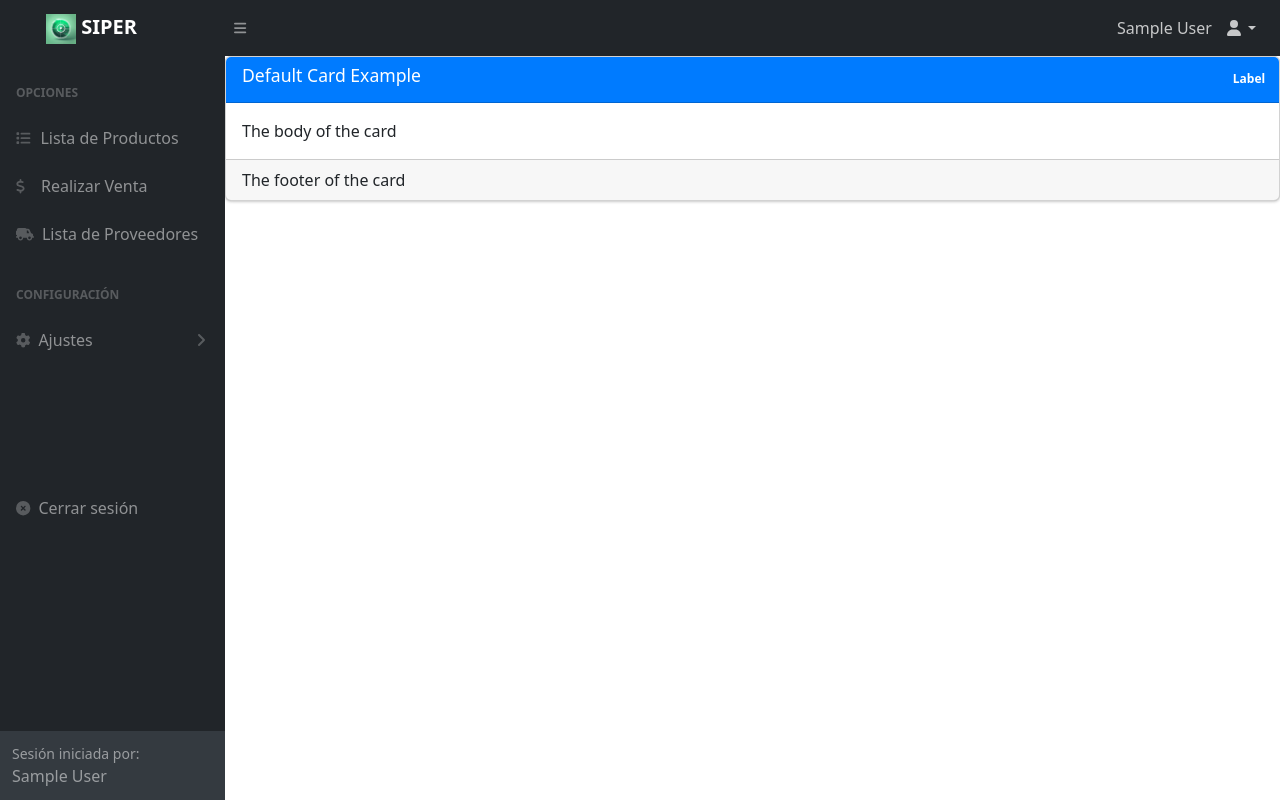
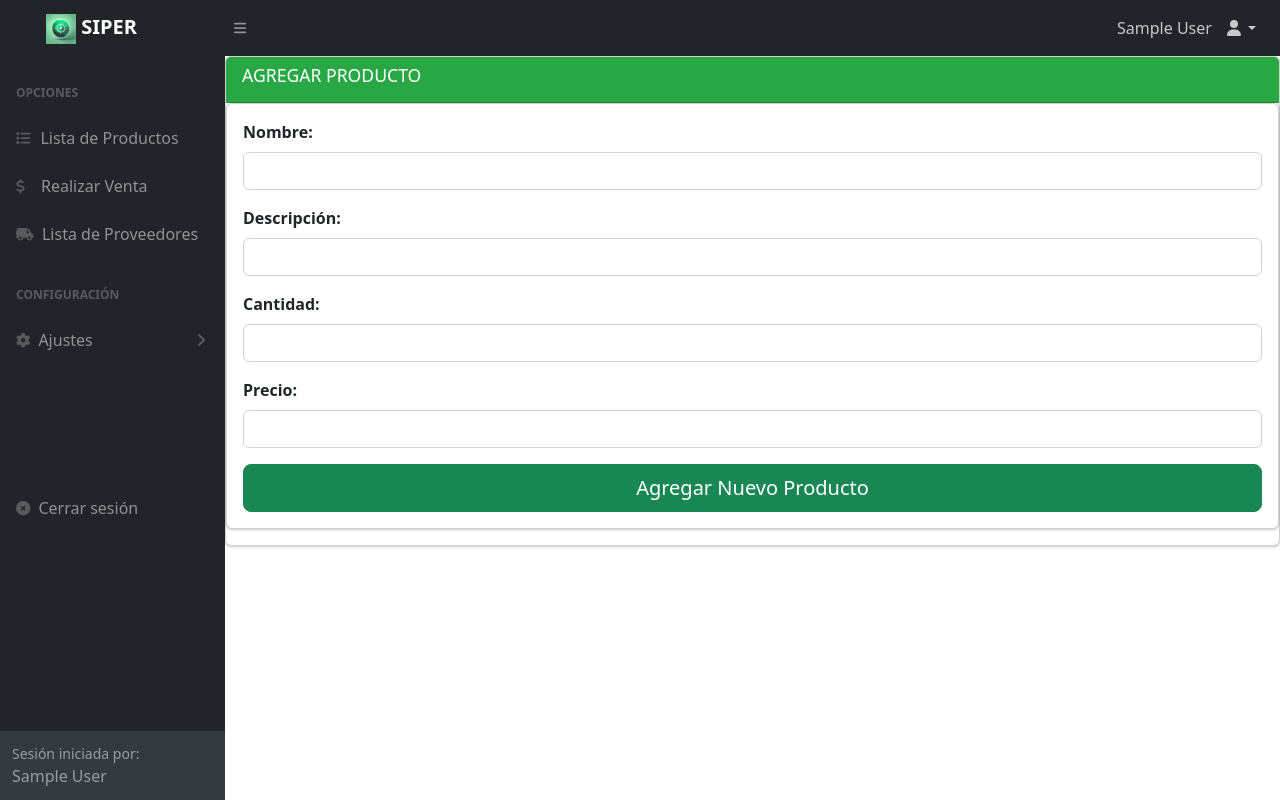
Before and after one commit to JTorresy97/SIPER-1, a PHP site: page /form_agregar.php in a window 1280 px wide. Run offline with PHP 8.4, Linux system fonts and the light colour scheme; the visitor is signed in with stand-in values (Sample User, id 1); data that the repository does not hold is empty; some libraries are stand-ins or nearby versions.

Commit message:
agregación de formulario para agregar nuevos productos y actualización del listado

```diff
--- a/form_agregar.php
+++ b/form_agregar.php
@@ -5,31 +5,38 @@ require 'controlpanel.php';
 
 ?>
 
-
 <div id="layoutSidenav">
     <div id="layoutSidenav_content">
         <main>
-        <div class="card card-primary">
-            <div class="card-header">
-                <h3 class="card-title">Default Card Example</h3>
-                <div class="card-tools">
-                    <!-- Buttons, labels, and many other things can be placed here! -->
-                    <!-- Here is a label for example -->
-                    <span class="badge badge-primary">Label</span>
+            <div class="card card-success">
+                <div class="card-header">
+                    <h3 class="card-title">AGREGAR PRODUCTO</h3>
                 </div>
-                <!-- /.card-tools -->
+
+                <div class="card card-success">
+                    <div class="card-body">
+                        <form action="productos.php" method="POST">
+                            <div class="mb-3">
+                                <label for="nombre" class="form-label">Nombre:</label>
+                                <input type="text" class="form-control" name="nombre" required>
+                            </div>
+                            <div class="mb-3">
+                                <label for="descripcion" class="form-label">Descripción:</label>
+                                <input type="text" class="form-control" name="descripcion" required>
+                            </div>
+                            <div class="mb-3">
+                                <label for="cantidad" class="form-label">Cantidad:</label>
+                                <input type="number" class="form-control" name="cantidad" required>
+                            </div>
+                            <div class="mb-3">
+                                <label for="precio" class="form-label">Precio:</label>
+                                <input type="number" class="form-control" name="precio" required>
+                            </div>
+                            <button type="submit" class="btn btn-success btn-lg btn-block">Agregar Nuevo Producto</button>
+                        </form>
+                    </div>
+                </div>
             </div>
-            <!-- /.card-header -->
-            <div class="card-body">
-                The body of the card
-            </div>
-            <!-- /.card-body -->
-            <div class="card-footer">
-                The footer of the card
-            </div>
-            <!-- /.card-footer -->
-        </div>
-        <!-- /.card -->
         </main>
     </div>
 </div>
```
Also changed, not shown: agregar_producto.php (+5 -8 lines), eliminar_producto.php (added, +20 -0 lines), productos.php (+23 -14 lines).
